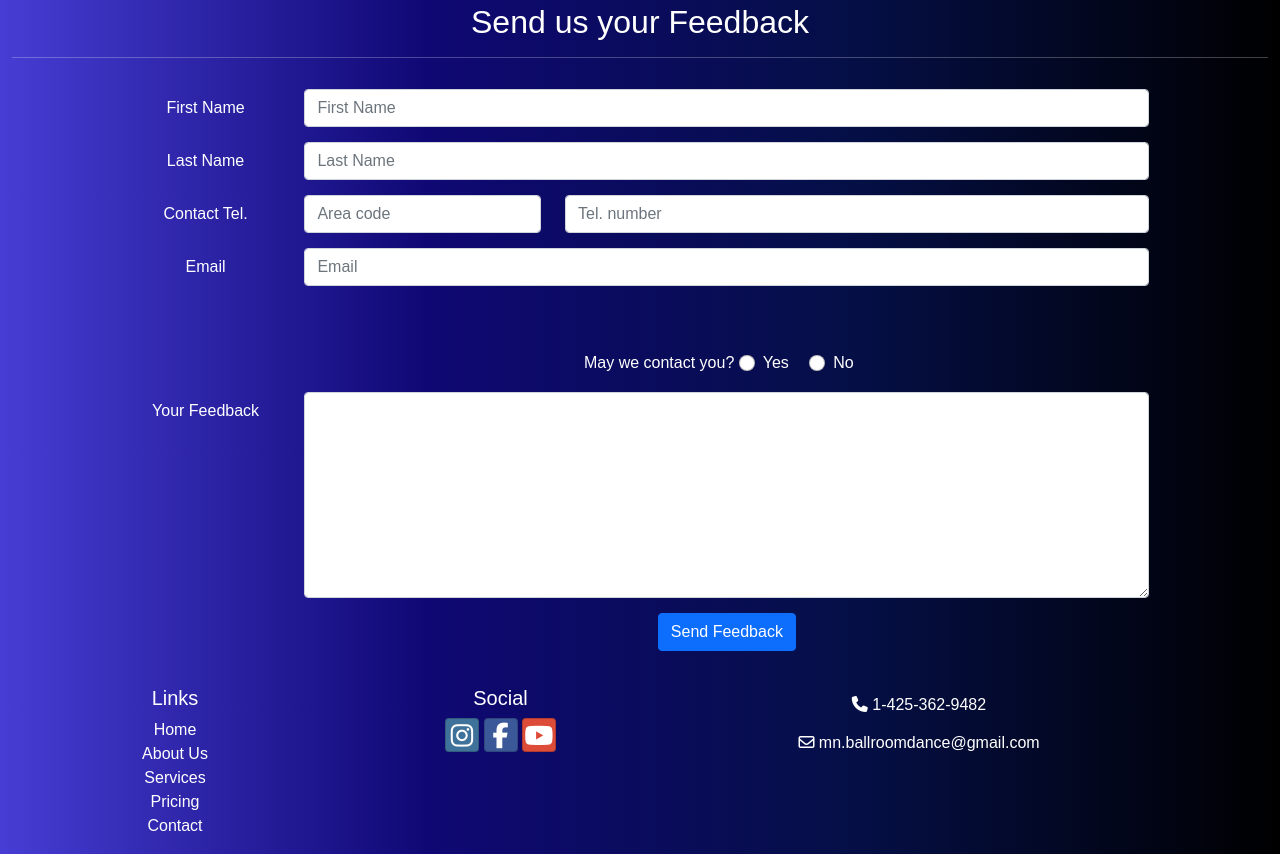
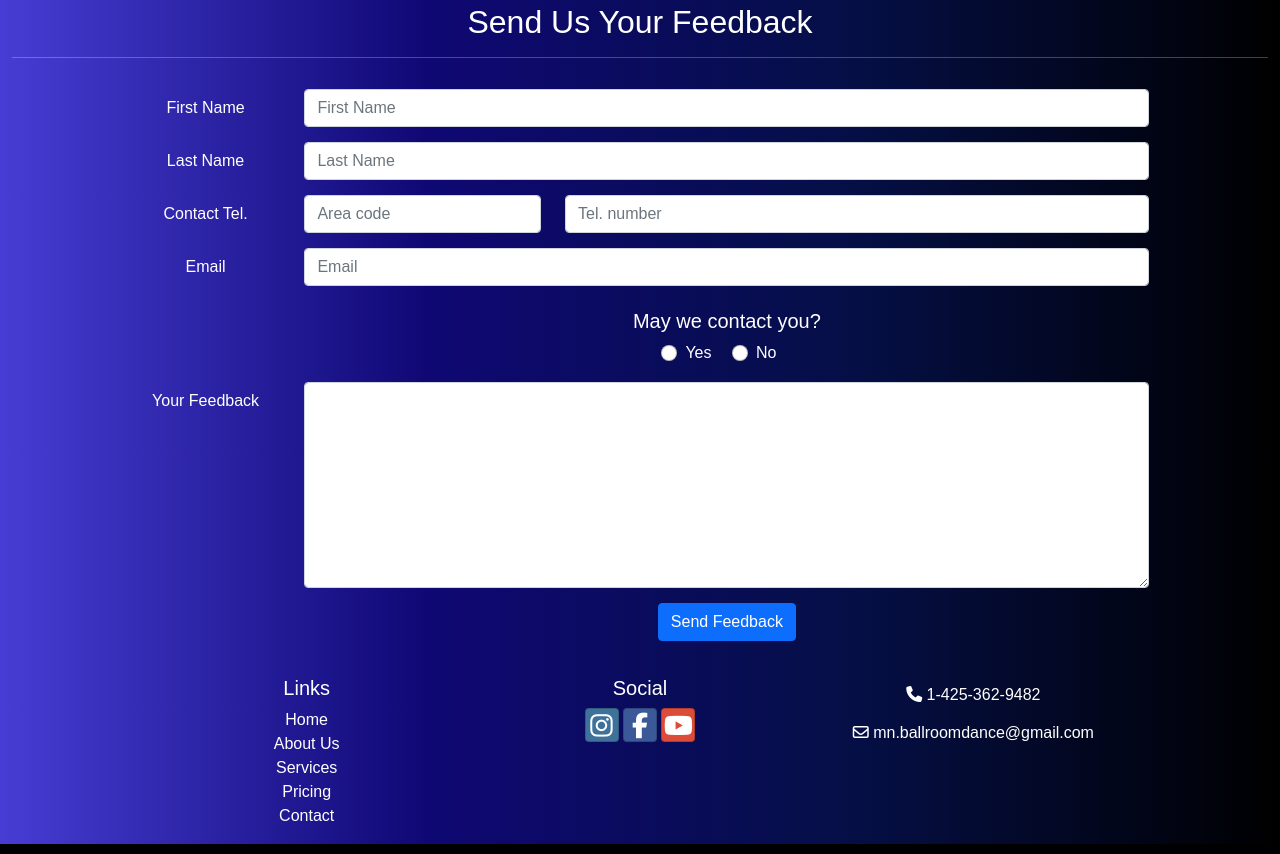
Before and after one commit to NatalliaKazheunikava/MN-Ballroom, a website: page Projects/MN Ballroom/contact.html in a window 1280 px wide. Shown: the part 310-1164 px from the top of the page. Drawn offline with nearby package versions, Linux system fonts and the light colour scheme.

Commit message:
Fixed the alignment of the elements on contact page

```diff
--- a/Projects/MN Ballroom/contact.html
+++ b/Projects/MN Ballroom/contact.html
@@ -55,7 +55,7 @@
 
         <div class="row row-content">
             <div class="col-12">
-                <h2>Send us your Feedback</h2>
+                <h2>Send Us Your Feedback</h2>
                 <hr />
             </div>
             <div class="col-md-10 form1">
@@ -91,9 +91,9 @@
                             <input type="email" class="form-control" id="email" name="email" placeholder="Email" />
                         </div>
                     </div>
-                    <div class="form-group row">
-                        <div class="col offset-md-2">
-                            May we contact you?
+                    <div class="form-group row pt-2">
+                        <div class="col offset-md-2 mt-0">
+                            <p class="h5">May we contact you?</p>
                             <div class="form-check form-check-inline">
                                 <input type="radio" class="form-check-input" id="contactYes" name="contactRadios"
                                     value="yes" />
@@ -125,9 +125,9 @@
     </div>
 
     <footer class="site-footer">
-        <div class="container">
-            <div class="row">
-                <div class="col-4 col-sm-2">
+        <div class="container footer1">
+            <div class="row ">
+                <div class="col-4 col-sm-4">
                     <h5>Links</h5>
                     <ul class="list-unstyled">
                         <li><a href="index.html" class="btn-link">Home</a></li>
@@ -137,7 +137,7 @@
                         <li><a href="#" class="btn-link">Contact</a></li>
                     </ul>
                 </div>
-                <div class="col-6 col-sm-5 text-center">
+                <div class="col-6 col-sm-4 text-center">
                     <h5>Social</h5>
                     <a class="btn btn-social-icon btn-instagram" href="https://www.instagram.com/natallia_kazheunikava/"><i
                             class="fa fa-instagram"></i></a>
--- a/Projects/MN Ballroom/css/styles.css
+++ b/Projects/MN Ballroom/css/styles.css
@@ -356,6 +356,10 @@ div.col {
         text-decoration: none;
     }
 
+    .btn-link:hover {
+        color: rgb(5, 252, 128);
+    }
+
     .form1 {
         margin:auto;
     }
@@ -368,3 +372,7 @@ div.col {
         padding-top: 20px;
         margin:auto;
     }
+
+    div.container.footer1 {
+        width:80%;
+    }
```
